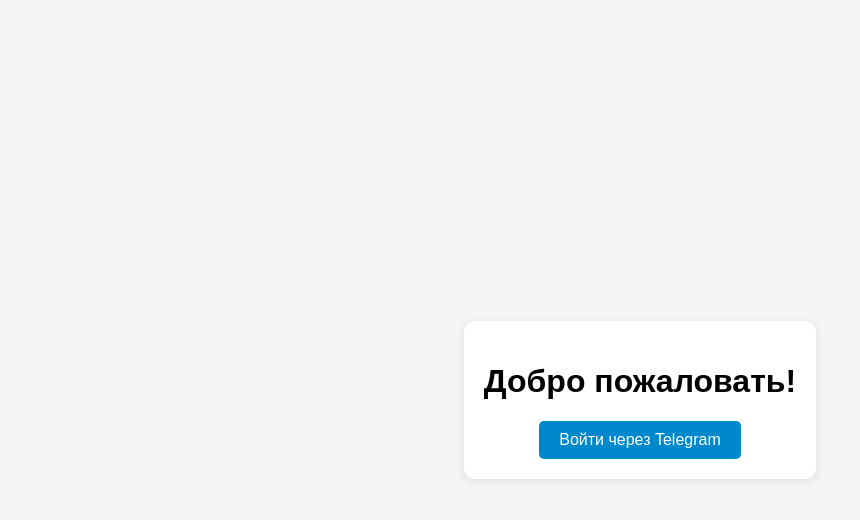
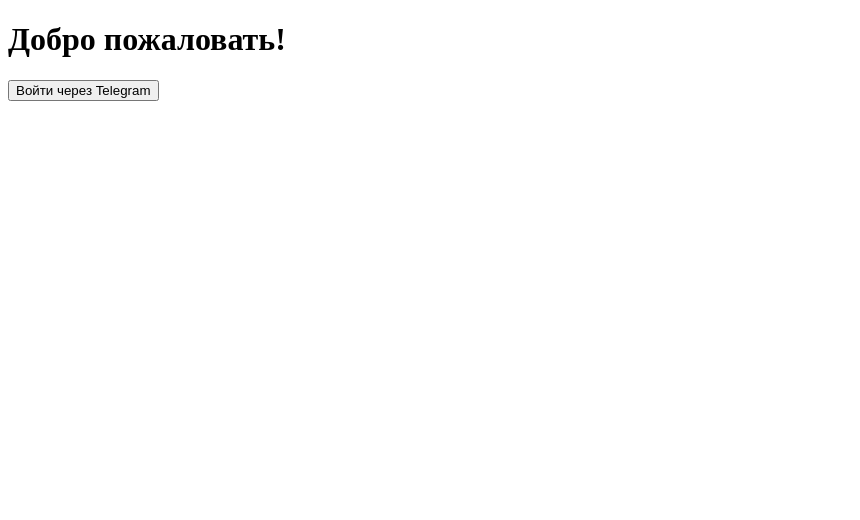
Before and after one commit to dvhant/AuthTelegram, a plain HTML site: page index.html in a window 1280 px wide. Shown: the whole page, without its empty margins (0-860 px from the left). Drawn offline with Linux system fonts and the light colour scheme.

Commit message:
Update index.html

```diff
--- a/index.html
+++ b/index.html
@@ -1,44 +1,7 @@
 <!DOCTYPE html>
 <html lang="ru">
 <head>
-    <meta charset="UTF-8">
-    <meta name="viewport" content="width=device-width, initial-scale=1.0">
-    <title>Telegram Auth Demo</title>
-    <script src="https://telegram.org/js/telegram-web-app.js"></script>
-    <style>
-        body {
-            font-family: Arial, sans-serif;
-            display: flex;
-            justify-content: center;
-            align-items: center;
-            height: 100vh;
-            margin: 0;
-            background-color: #f5f5f5;
-        }
-        .container {
-            text-align: center;
-            padding: 20px;
-            background: white;
-            border-radius: 10px;
-            box-shadow: 0 2px 10px rgba(0,0,0,0.1);
-        }
-        button {
-            background-color: #0088cc;
-            color: white;
-            border: none;
-            padding: 10px 20px;
-            border-radius: 5px;
-            cursor: pointer;
-            font-size: 16px;
-        }
-        button:hover {
-            background-color: #0077b3;
-        }
-        .user-info {
-            margin-top: 20px;
-            font-size: 18px;
-        }
-    </style>
+    <!-- ... (остальные meta-теги и стили остаются без изменений) ... -->
 </head>
 <body>
     <div class="container">
@@ -52,38 +15,38 @@
     </div>
 
     <script>
+        // ===== 1. Проверка WebApp (если открыто внутри Telegram) =====
+        if (window.Telegram && Telegram.WebApp) {
+            const user = Telegram.WebApp.initDataUnsafe.user;
+            if (user) {
+                document.getElementById('username').textContent = user.first_name || 'Пользователь';
+                document.getElementById('auth-button').style.display = 'none';
+                document.getElementById('user-info').style.display = 'block';
+            }
+        }
+
+        // ===== 2. Обычная аутентификация через OAuth =====
         function loginWithTelegram() {
-            // Создаем кнопку для аутентификации Telegram
-            const botUsername = '7474644739:AAE7YQNPDBmvIdOeKLrrb3j42zjvFL1w4Bs'; // Замените на username вашего бота
-            const authUrl = `https://oauth.telegram.org/auth?bot_id=${botUsername}&origin=${encodeURIComponent(window.location.origin)}&embed=1&request_access=write`;
-
+            const botId = "7474644739:AAE7YQNPDBmvIdOeKLrrb3j42zjvFL1w4Bs"; // Замените на ваш цифровой bot_id
+            const authUrl = `https://oauth.telegram.org/auth?bot_id=${botId}&origin=${encodeURIComponent(window.location.origin)}&embed=1&request_access=write`;
             window.open(authUrl, 'TelegramAuth', 'width=500,height=600');
-
-            // Слушаем сообщения от окна аутентификации
             window.addEventListener('message', handleTelegramAuth);
         }
 
         function handleTelegramAuth(event) {
-            // Проверяем происхождение сообщения
             if (event.origin !== 'https://oauth.telegram.org') return;
 
             const authData = event.data;
-
             if (authData.event === 'auth_result' && authData.result === 'success') {
-                // Успешная аутентификация
                 const user = authData.user;
-
-                // Показываем информацию о пользователе
                 document.getElementById('username').textContent = user.first_name || 'Пользователь';
                 document.getElementById('auth-button').style.display = 'none';
                 document.getElementById('user-info').style.display = 'block';
-
-                // Можно сохранить данные пользователя в localStorage
                 localStorage.setItem('telegram_user', JSON.stringify(user));
             }
         }
 
-        // Проверяем, есть ли сохраненные данные пользователя
+        // ===== 3. Проверка localStorage (если пользователь уже авторизован) =====
         window.onload = function() {
             const savedUser = localStorage.getItem('telegram_user');
             if (savedUser) {
```
